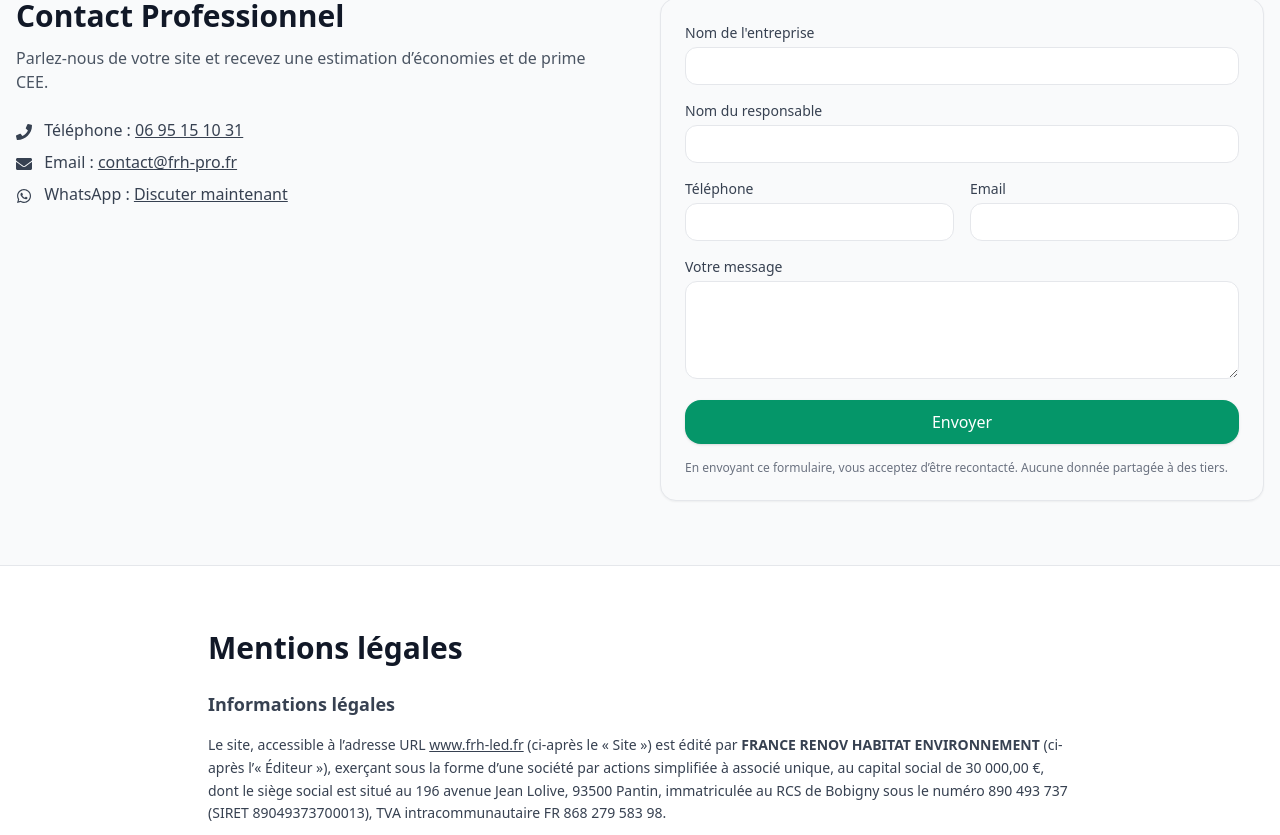
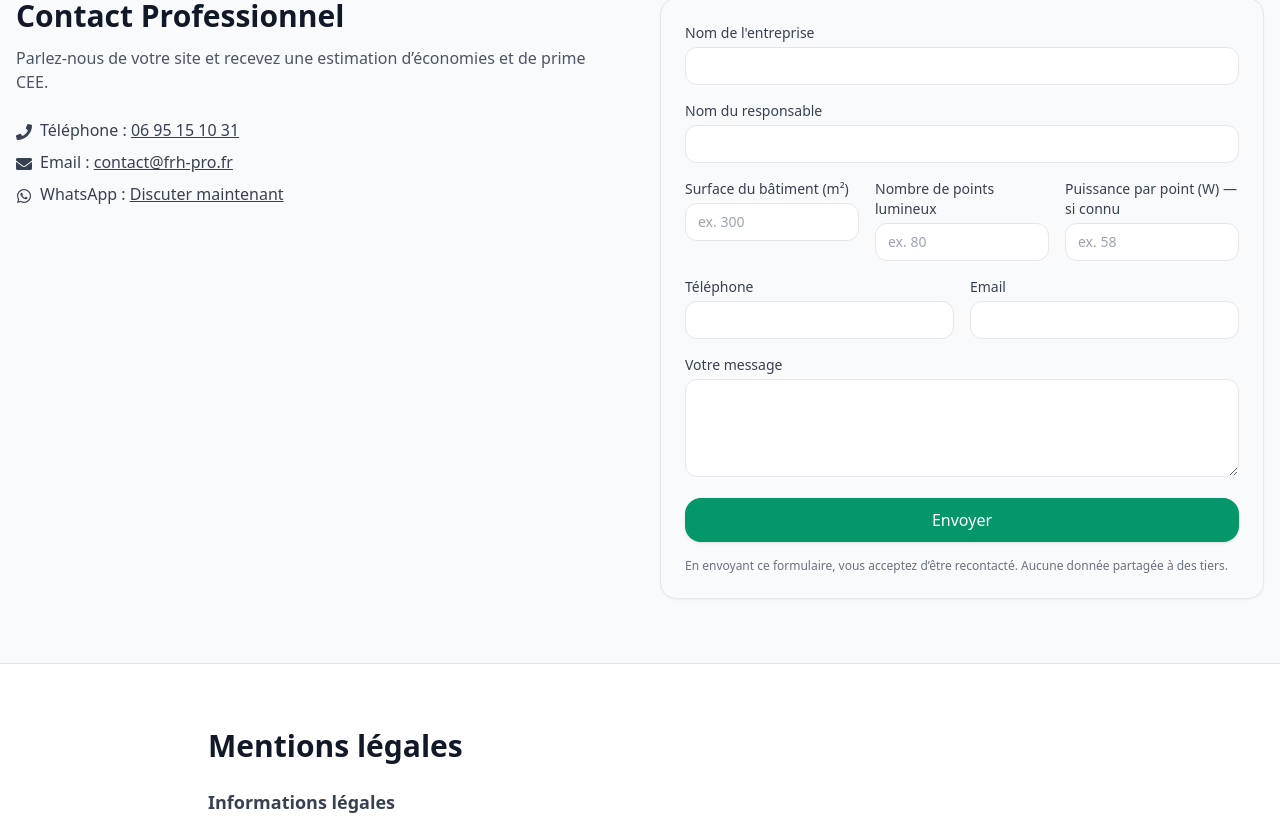
Before and after one commit to m2arek/site-relamping-led, a React (Vite) app: page / in a window 1280 px wide. Shown: the part 4487-5322 px from the top of the page. Built offline with nearby package versions, Linux system fonts and the light colour scheme.

Commit message:
Update App.jsx

```diff
--- a/src/App.jsx
+++ b/src/App.jsx
@@ -508,17 +508,41 @@ function About() {
 }
 
 // === Contact (formulaire professionnel + envoi mailto) ===
+// === Contact (formulaire professionnel + envoi mailto) ===
 function Contact() {
   const handleSubmit = (e) => {
     e.preventDefault();
     const form = e.target;
-    const entreprise = form.entreprise.value;
+
+    const entreprise  = form.entreprise.value;
     const responsable = form.responsable.value;
-    const telephone = form.telephone.value;
-    const email = form.email.value;
-    const message = form.message.value;
+    const telephone   = form.telephone.value;
+    const email       = form.email.value;
 
-    const mailtoLink = `mailto:contact@frh-pro.fr?subject=Demande%20de%20contact%20(${entreprise})&body=Entreprise:%20${entreprise}%0ANom%20du%20responsable:%20${responsable}%0ATéléphone:%20${telephone}%0AEmail:%20${email}%0A%0AMessage:%0A${message}`;
+    // Nouveaux champs
+    const surface     = form.surface.value;
+    const points      = form.points.value;
+    const puissance   = form.puissance.value;
+
+    const message     = form.message.value;
+
+    const subject = `Demande de contact (${entreprise})`;
+
+    const body =
+`Entreprise: ${entreprise}
+Nom du responsable: ${responsable}
+Téléphone: ${telephone}
+Email: ${email}
+
+Surface du bâtiment (m²): ${surface || "-"}
+Nombre de points lumineux: ${points || "-"}
+Puissance par point (W): ${puissance || "-"}
+
+Message:
+${message}`;
+
+    const mailtoLink =
+      `mailto:contact@frh-pro.fr?subject=${encodeURIComponent(subject)}&body=${encodeURIComponent(body)}`;
 
     window.location.href = mailtoLink;
   };
@@ -528,20 +552,75 @@ function Contact() {
       <div className="mx-auto max-w-7xl px-4 grid lg:grid-cols-2 gap-10 items-start">
         <div>
           <h2 className="text-2xl md:text-3xl font-bold">Contact Professionnel</h2>
-          <p className="mt-3 text-gray-600">Parlez‑nous de votre site et recevez une estimation d’économies et de prime CEE.</p>
+          <p className="mt-3 text-gray-600">
+            Parlez-nous de votre site et recevez une estimation d’économies et de prime CEE.
+          </p>
           <div className="mt-6 space-y-2 text-gray-700">
-            <div><FaPhone className="inline mr-2" /> <span className="font-medium">Téléphone :</span> <a className="underline" href="tel:+33695151031">06 95 15 10 31</a></div>
-            <div><FaEnvelope className="inline mr-2" /> <span className="font-medium">Email :</span> <a className="underline" href="mailto:contact@frh-pro.fr">contact@frh-pro.fr</a></div>
-            <div><FaWhatsapp className="inline mr-2" /> <span className="font-medium">WhatsApp :</span> <a className="underline" href="https://wa.me/33695151031" target="_blank" rel="noreferrer">Discuter maintenant</a></div>
+            <div>
+              <FaPhone className="inline mr-2" />
+              <span className="font-medium">Téléphone :</span>{" "}
+              <a className="underline" href="tel:+33695151031">06 95 15 10 31</a>
+            </div>
+            <div>
+              <FaEnvelope className="inline mr-2" />
+              <span className="font-medium">Email :</span>{" "}
+              <a className="underline" href="mailto:contact@frh-pro.fr">contact@frh-pro.fr</a>
+            </div>
+            <div>
+              <FaWhatsapp className="inline mr-2" />
+              <span className="font-medium">WhatsApp :</span>{" "}
+              <a className="underline" href="https://wa.me/33695151031" target="_blank" rel="noreferrer">
+                Discuter maintenant
+              </a>
+            </div>
           </div>
         </div>
+
         <form onSubmit={handleSubmit} className="rounded-2xl border bg-gray-50 p-6 shadow-sm grid gap-4">
           <Field label="Nom de l'entreprise">
             <input name="entreprise" required className="w-full rounded-xl border px-3 py-2" />
           </Field>
+
           <Field label="Nom du responsable">
             <input name="responsable" required className="w-full rounded-xl border px-3 py-2" />
           </Field>
+
+          {/* Ligne à 3 colonnes : Surface / Points / Puissance */}
+          <div className="grid sm:grid-cols-3 gap-4">
+            <Field label="Surface du bâtiment (m²)">
+              <input
+                name="surface"
+                type="number"
+                min={0}
+                step="1"
+                placeholder="ex. 300"
+                className="w-full rounded-xl border px-3 py-2"
+              />
+            </Field>
+
+            <Field label="Nombre de points lumineux">
+              <input
+                name="points"
+                type="number"
+                min={0}
+                step="1"
+                placeholder="ex. 80"
+                className="w-full rounded-xl border px-3 py-2"
+              />
+            </Field>
+
+            <Field label="Puissance par point (W) — si connu">
+              <input
+                name="puissance"
+                type="number"
+                min={0}
+                step="1"
+                placeholder="ex. 58"
+                className="w-full rounded-xl border px-3 py-2"
+              />
+            </Field>
+          </div>
+
           <div className="grid sm:grid-cols-2 gap-4">
             <Field label="Téléphone">
               <input name="telephone" required className="w-full rounded-xl border px-3 py-2" />
@@ -550,16 +629,24 @@ function Contact() {
               <input type="email" name="email" required className="w-full rounded-xl border px-3 py-2" />
             </Field>
           </div>
+
           <Field label="Votre message">
             <textarea name="message" rows={4} className="w-full rounded-xl border px-3 py-2" required />
           </Field>
-          <button type="submit" className="rounded-2xl bg-emerald-600 px-5 py-2.5 text-white shadow hover:bg-emerald-700">Envoyer</button>
-          <p className="text-xs text-gray-500">En envoyant ce formulaire, vous acceptez d’être recontacté. Aucune donnée partagée à des tiers.</p>
+
+          <button type="submit" className="rounded-2xl bg-emerald-600 px-5 py-2.5 text-white shadow hover:bg-emerald-700">
+            Envoyer
+          </button>
+
+          <p className="text-xs text-gray-500">
+            En envoyant ce formulaire, vous acceptez d’être recontacté. Aucune donnée partagée à des tiers.
+          </p>
         </form>
       </div>
     </section>
   );
 }
+
 
 function MentionsLegales() {
   return (
```
